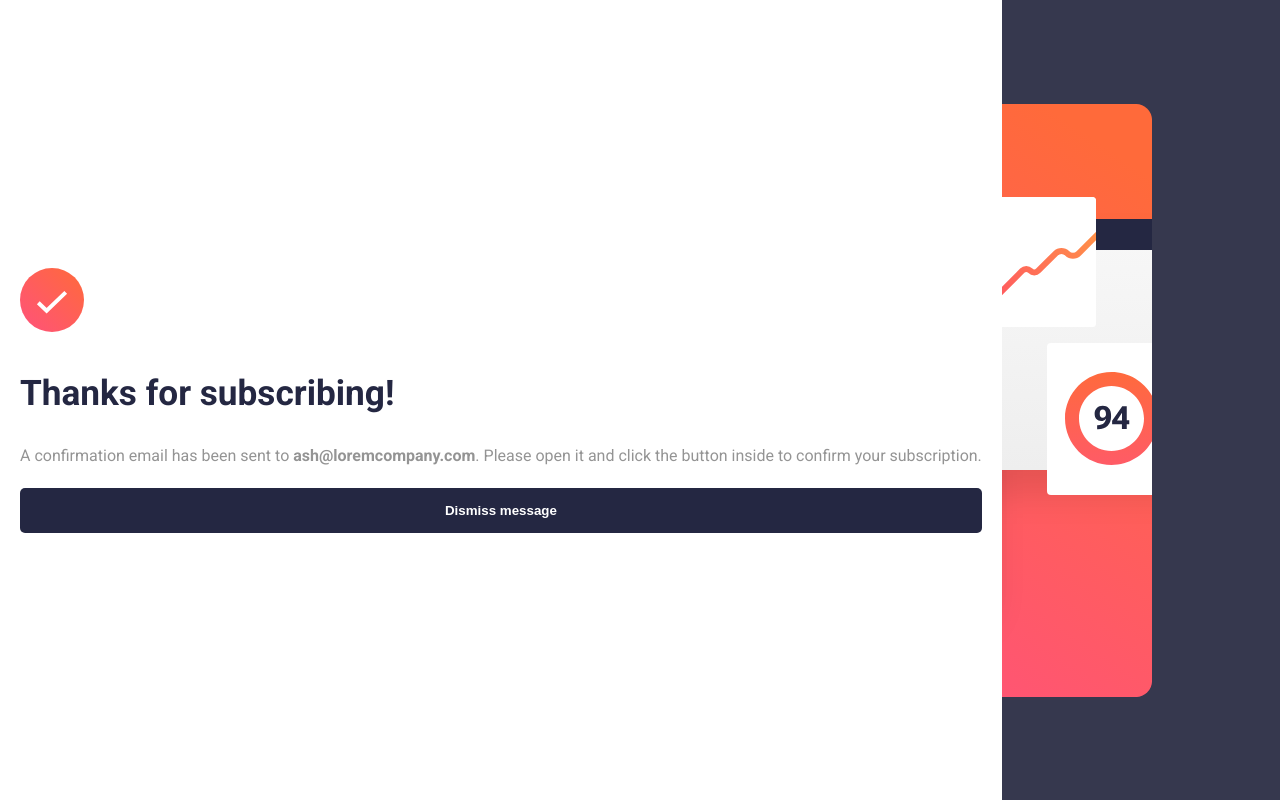
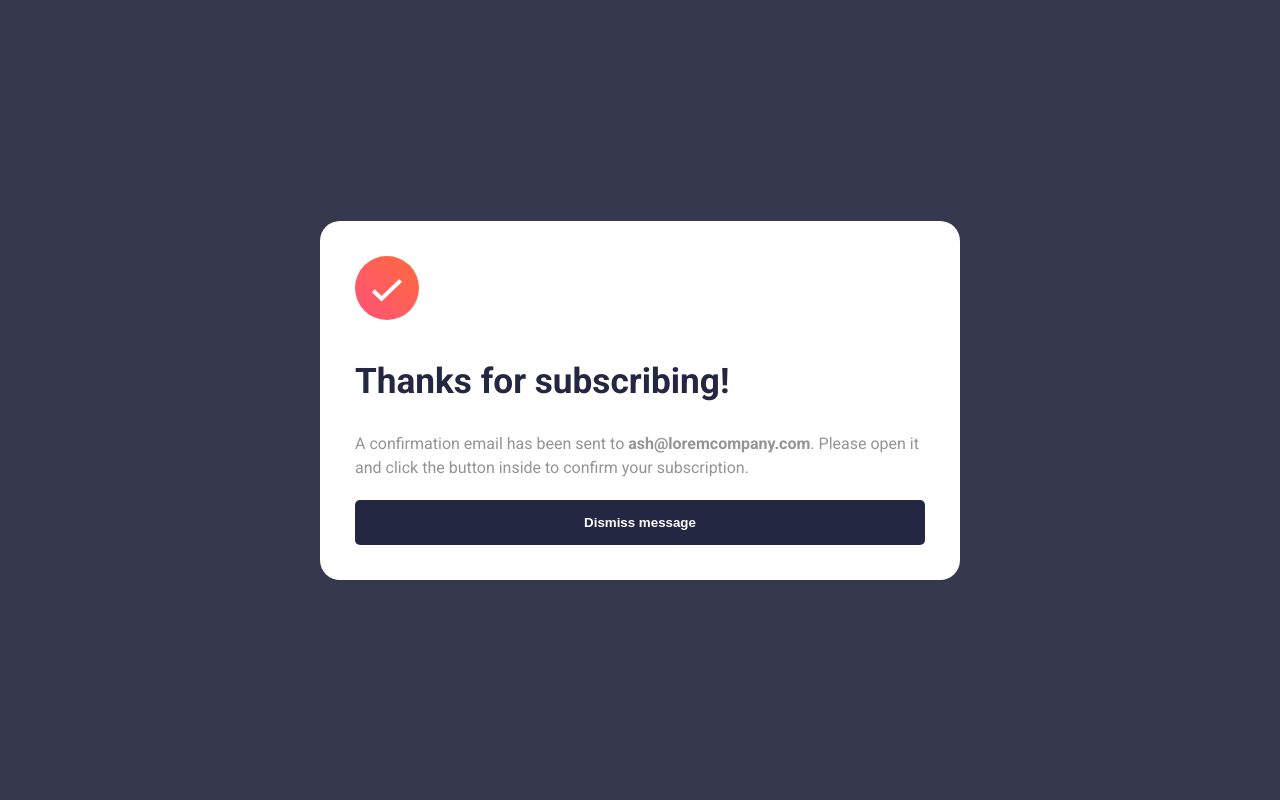
Before and after one commit to alepacc/newsletters-sing-up, a plain HTML site: page index.html in a window 1280 px wide. Both pictures are taken after typing "name@example.com" into the empty fields and a click on the button "Subscribe to monthly newsletter". Drawn offline with Linux system fonts and the light colour scheme.

Commit message:
first commit

```diff
--- a/assets/style/style.scss
+++ b/assets/style/style.scss
@@ -11,7 +11,7 @@
 }
 
 // breakpoints
-$mobile: 375px;
+$mobile: 425px;//375px;
 $desktop: 1440px;
 
 
@@ -49,6 +49,7 @@
     background-color: $white;
     display: flex;
     flex-direction: column;
+    align-items: center;
     height: 100dvh;
 
     // desktop and tablet
@@ -106,13 +107,22 @@
         padding: 20px;
         z-index: 10;
         position: absolute;
-        top: 0px;
-        left: 0px;
-        height: 100%;
-        width: auto;
+
+        @media screen and (max-width: #{$mobile+1}){
+            top: 0px;
+            left: 0px;
+            height: 100%;
+            width: auto;
+        }
+        @media screen and (min-width: 768px) {
+            width: 50%;
+            padding: 35px;
+            border-radius: 20px;
+        }
 
         img {
             margin-bottom: 20px;
+            margin-top: auto;
         }
 
         h1 {
@@ -127,8 +137,8 @@
             line-height: 1.5;
         }
 
-        botton{
-            align-items: end;
+        button{
+            margin-top:auto;
         }
     }
 
--- a/main.js
+++ b/main.js
@@ -7,13 +7,29 @@
 document.addEventListener('DOMContentLoaded', () => {
     // Initialization code here
     console.log('Newsletter Sign-Up script loaded.');
+
 });
 
+const card = document.querySelector(".card");
 const divSucces = document.querySelector('.card__success');
 const form = document.querySelector('form');
+const btnDismiss = document.querySelector('.cardsuccess_btn');
 
 form.onsubmit = (e) => {
     e.preventDefault();
-    console.log('Form submitted');
+    // console.log('Form submitted');
     divSucces.style.display = "flex";
+    card.style.display = "none";
 }
+
+
+ if (btnDismiss) {
+    btnDismiss.addEventListener('click', (e) => {
+        e.preventDefault();
+        // console.log('Dismiss pressed');
+        if (divSucces) divSucces.style.display = 'none', card.style.display = "flex";
+
+    });
+} else {
+    console.warn('Dismiss button not found: .cardsuccess_btn');
+}
```
Also changed, not shown: index.html (+3 -2 lines), assets/style/style.css, 1 other file.
